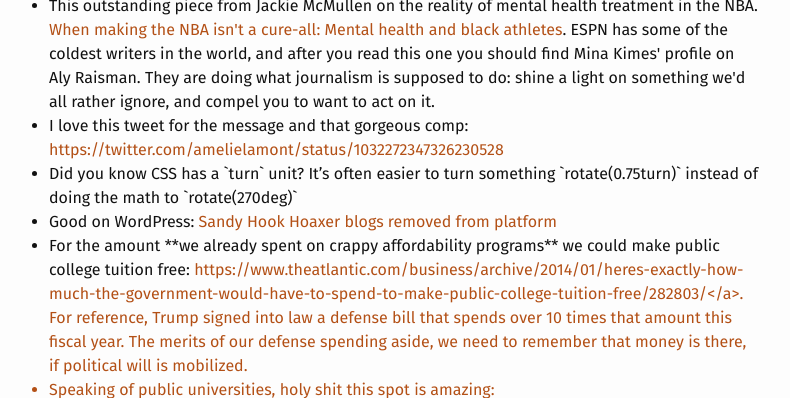
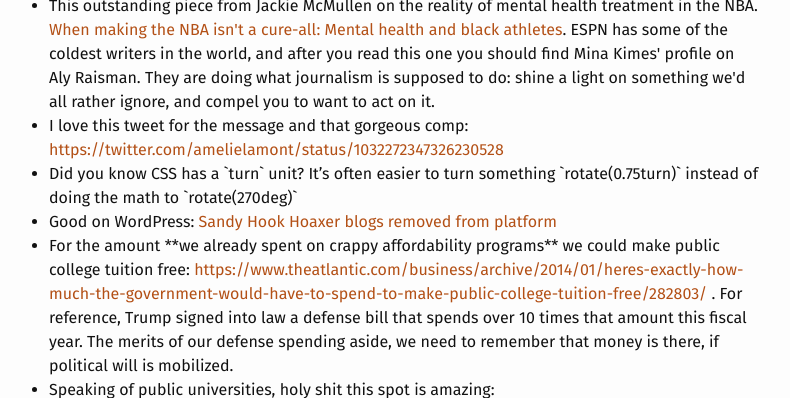
Before and after one commit to briankappgoldstein/new-site, a Jekyll site: the page built from _posts/2018-08-22-around-the-horn-1.md, in a window 1280 px wide and 900 px high, scrolled down 437 px, cut to the strip 0-398 px from the top of the window. Shown: the whole strip, without its empty margins (251-1041 px from the left). Built offline with Jekyll 4.4.1, drawn with Linux system fonts in a browser that asks for light colours.

Commit message:
still not correct

```diff
--- a/_posts/2018-08-22-around-the-horn-1.md
+++ b/_posts/2018-08-22-around-the-horn-1.md
@@ -14,7 +14,10 @@
 	<li>I love this tweet for the message and that gorgeous comp: <a href="https://twitter.com/amelielamont/status/1032272347326230528">https://twitter.com/amelielamont/status/1032272347326230528</a></li>
 	<li>Did you know CSS has a `turn` unit? It’s often easier to turn something `rotate(0.75turn)` instead of doing the math to `rotate(270deg)`</li>
 	<li>Good on WordPress: <a href="https://gizmodo.com/sandy-hook-hoaxer-blogs-start-disappearing-from-wordpre-1828396727">Sandy Hook Hoaxer blogs removed from platform</a></li>
-	<li>For the amount **we already spent on crappy affordability programs** we could make public college tuition free: <a href="https://www.theatlantic.com/business/archive/2014/01/heres-exactly-how-much-the-government-would-have-to-spend-to-make-public-college-tuition-free/282803/"/> https://www.theatlantic.com/business/archive/2014/01/heres-exactly-how-much-the-government-would-have-to-spend-to-make-public-college-tuition-free/282803/</a>. For reference, Trump signed into law a defense bill that spends over 10 times that amount this fiscal year. The merits of our defense spending aside, we need to remember that money is there, if political will is mobilized.</li>
+	<li>For the amount **we already spent on crappy affordability programs** we could make public college tuition free:
+	<a href="https://www.theatlantic.com/business/archive/2014/01/heres-exactly-how-much-the-government-would-have-to-spend-to-make-public-college-tuition-free/282803/">
+		https://www.theatlantic.com/business/archive/2014/01/heres-exactly-how-much-the-government-would-have-to-spend-to-make-public-college-tuition-free/282803/
+	</a>. For reference, Trump signed into law a defense bill that spends over 10 times that amount this fiscal year. The merits of our defense spending aside, we need to remember that money is there, if political will is mobilized.</li>
 	<li> Speaking of public universities, holy shit this spot is amazing:
 		<div>
 			<iframe width="560" height="315" src="https://www.youtube.com/embed/g9OBoZm_Vds" frameborder="0" allow="autoplay; encrypted-media" allowfullscreen></iframe>
```
